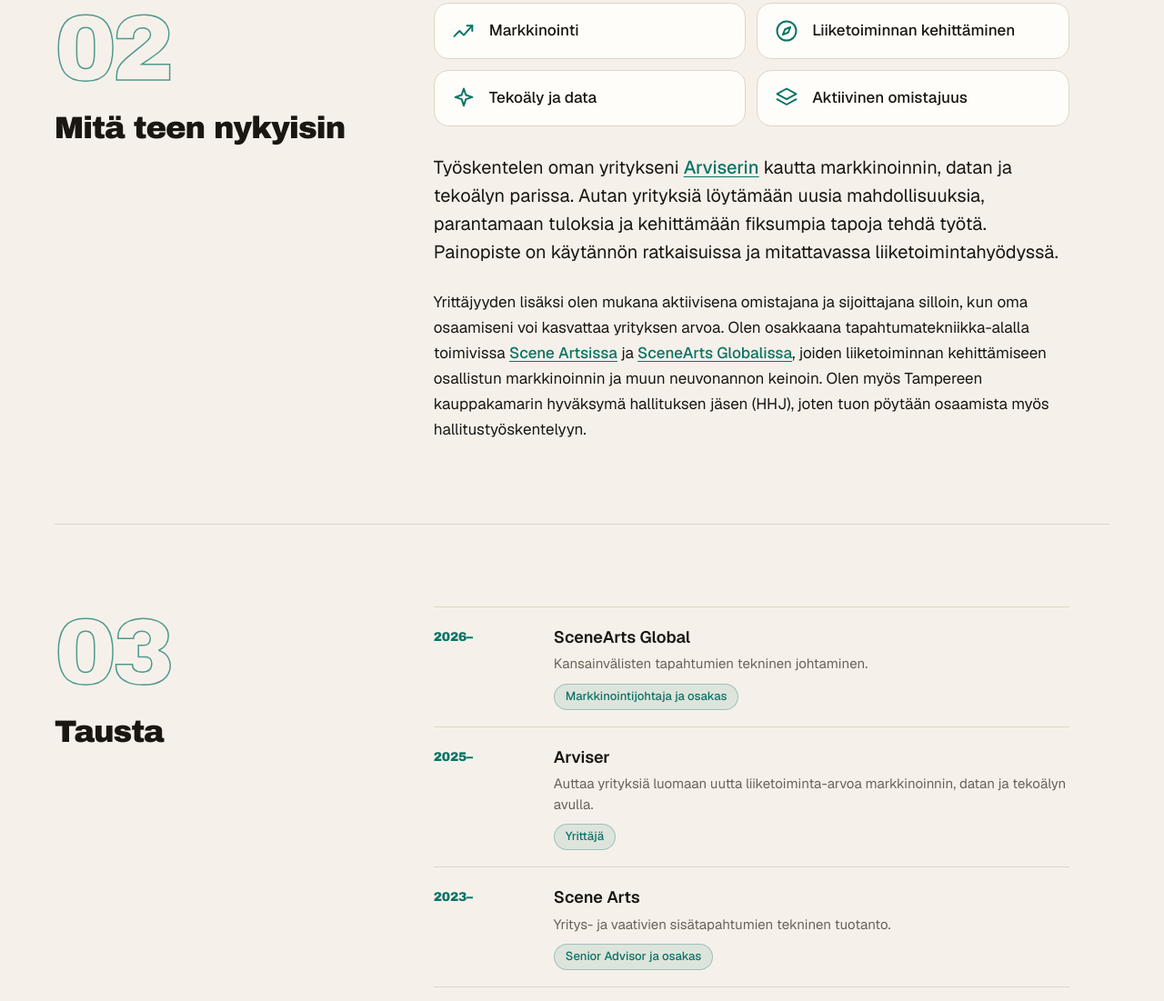
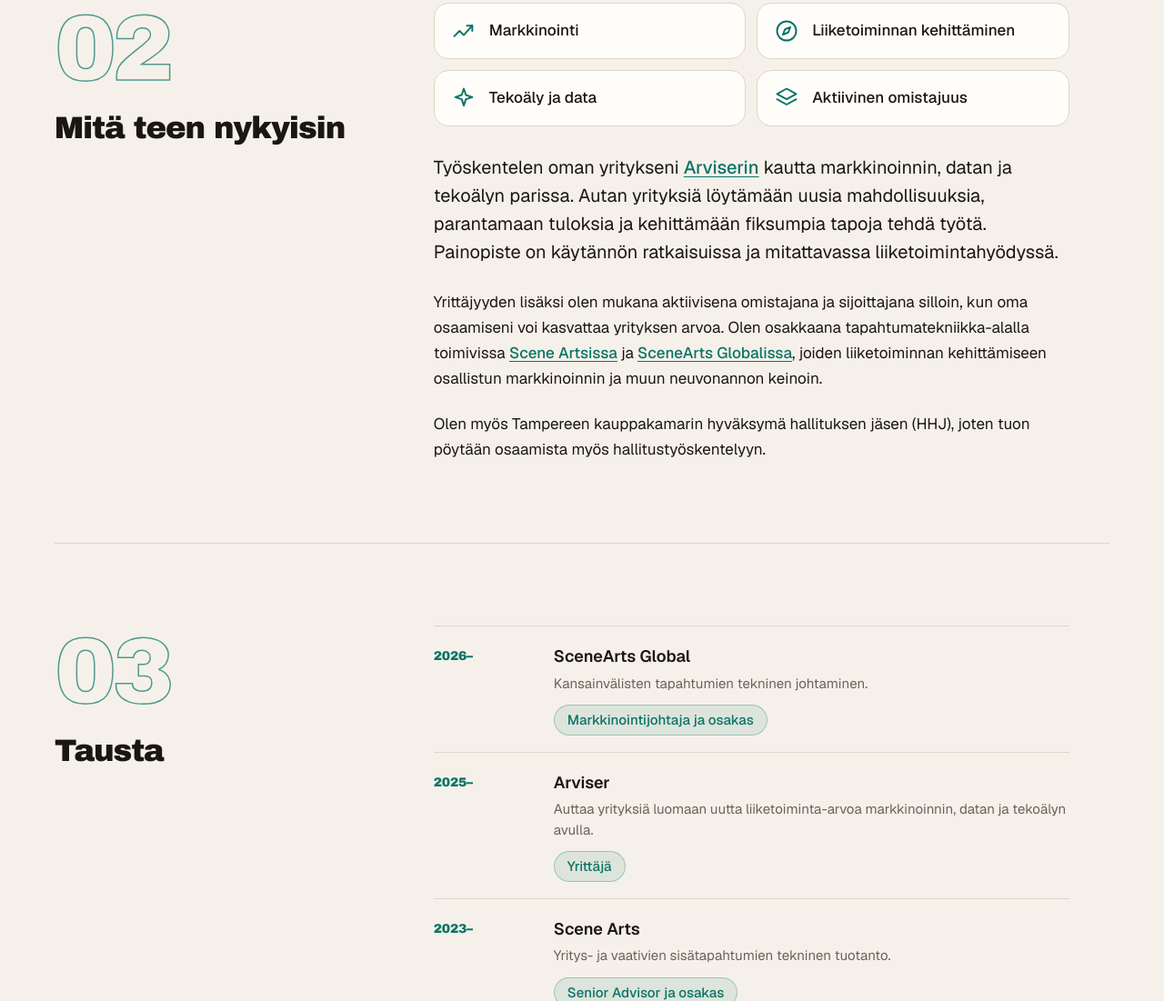
Before and after one commit to arviser/site-arto, a website: page public/index.html in a window 1280 px wide. Shown: the part 1699-2800 px from the top of the page at 91% size. Drawn offline with nearby package versions, Linux system fonts and the light colour scheme; a web font is replaced by a local one.

Commit message:
Hiontaa: jaa omistajuuskappale, isommat roolimerkit, tummempi ingressi
Co-Authored-By: Claude Sonnet 5.5 <noreply@anthropic.com>
Claude-Session: https://claude.ai/code/session_01QyRZhjX8JoBYQpy9KLGQNT

```diff
--- a/public/index.html
+++ b/public/index.html
@@ -128,7 +128,7 @@ h1 {
 h1 span { display: block; }
 h1 .grad { background: linear-gradient(100deg, var(--accent) 10%, #2aa5c9 60%, #7c6cf0 100%); -webkit-background-clip: text; background-clip: text; color: transparent; padding-bottom: .08em; }
 .tagline { font-size: clamp(22px, 2.8vw, 32px); font-weight: 500; line-height: 1.25; letter-spacing: -0.02em; margin: 0 0 20px; max-width: 22ch; text-wrap: balance; }
-.lead { font-size: 19px; color: var(--muted); max-width: 54ch; margin: 0; }
+.lead { font-size: 19px; color: var(--ink); opacity: .82; max-width: 54ch; margin: 0; }
 
 .rail { margin: 0; display: grid; gap: 12px; }
 .rail div { padding: 18px 20px; border: 1px solid var(--line); border-radius: 18px; background: color-mix(in srgb, var(--surface) 72%, transparent); backdrop-filter: blur(10px); -webkit-backdrop-filter: blur(10px); }
@@ -160,7 +160,7 @@ h2 { font-family: var(--font-display); font-weight: 500; font-size: clamp(24px,
 .timeline li:last-child { border-bottom: 1px solid var(--line); }
 .timeline .yrs { font-family: var(--font-display); font-size: 14px; letter-spacing: -0.02em; color: var(--accent); padding-top: 3px; }
 .timeline strong { display: block; font-weight: 600; font-size: 18px; }
-.timeline .role { display: inline-block; font-weight: 500; font-size: 13px; line-height: 1.3; margin-top: 10px; padding: 5px 12px; border-radius: 999px; color: var(--accent); background: color-mix(in srgb, var(--accent) 10%, transparent); border: 1px solid color-mix(in srgb, var(--accent) 30%, transparent); }
+.timeline .role { display: inline-block; font-weight: 500; font-size: 15px; line-height: 1.3; margin-top: 12px; padding: 6px 14px; border-radius: 999px; color: var(--accent); background: color-mix(in srgb, var(--accent) 10%, transparent); border: 1px solid color-mix(in srgb, var(--accent) 30%, transparent); }
 .timeline .what { display: block; color: var(--muted); margin-top: 4px; line-height: 1.5; font-size: 15px; }
 .chips { display: flex; flex-wrap: wrap; gap: 8px; margin: 0 0 1.8em; padding: 0; list-style: none; }
 .chips li { font-size: 14px; font-weight: 500; border: 1px solid var(--line); background: var(--surface); padding: 6px 15px; border-radius: 999px; }
@@ -261,7 +261,8 @@ footer .wrap { display: flex; justify-content: space-between; gap: 16px; flex-wr
             <li><svg viewBox="0 0 24 24" aria-hidden="true"><path d="M12 3l9 5-9 5-9-5z"/><path d="M3 13l9 5 9-5"/></svg>Aktiivinen omistajuus</li>
           </ul>
           <p>Työskentelen oman yritykseni <a href="https://arviser.fi" target="_blank" rel="noopener">Arviserin</a> kautta markkinoinnin, datan ja tekoälyn parissa. Autan yrityksiä löytämään uusia mahdollisuuksia, parantamaan tuloksia ja kehittämään fiksumpia tapoja tehdä työtä. Painopiste on käytännön ratkaisuissa ja mitattavassa liiketoimintahyödyssä.</p>
-          <p>Yrittäjyyden lisäksi olen mukana aktiivisena omistajana ja sijoittajana silloin, kun oma osaamiseni voi kasvattaa yrityksen arvoa. Olen osakkaana tapahtumatekniikka-alalla toimivissa <a href="https://scenearts.fi" target="_blank" rel="noopener">Scene Artsissa</a> ja <a href="https://sceneartsglobal.com" target="_blank" rel="noopener">SceneArts Globalissa</a>, joiden liiketoiminnan kehittämiseen osallistun markkinoinnin ja muun neuvonannon keinoin. Olen myös Tampereen kauppakamarin hyväksymä hallituksen jäsen (HHJ), joten tuon pöytään osaamista myös hallitustyöskentelyyn.</p>
+          <p>Yrittäjyyden lisäksi olen mukana aktiivisena omistajana ja sijoittajana silloin, kun oma osaamiseni voi kasvattaa yrityksen arvoa. Olen osakkaana tapahtumatekniikka-alalla toimivissa <a href="https://scenearts.fi" target="_blank" rel="noopener">Scene Artsissa</a> ja <a href="https://sceneartsglobal.com" target="_blank" rel="noopener">SceneArts Globalissa</a>, joiden liiketoiminnan kehittämiseen osallistun markkinoinnin ja muun neuvonannon keinoin.</p>
+          <p>Olen myös Tampereen kauppakamarin hyväksymä hallituksen jäsen (HHJ), joten tuon pöytään osaamista myös hallitustyöskentelyyn.</p>
                   </div>
       </div>
     </section>
```
